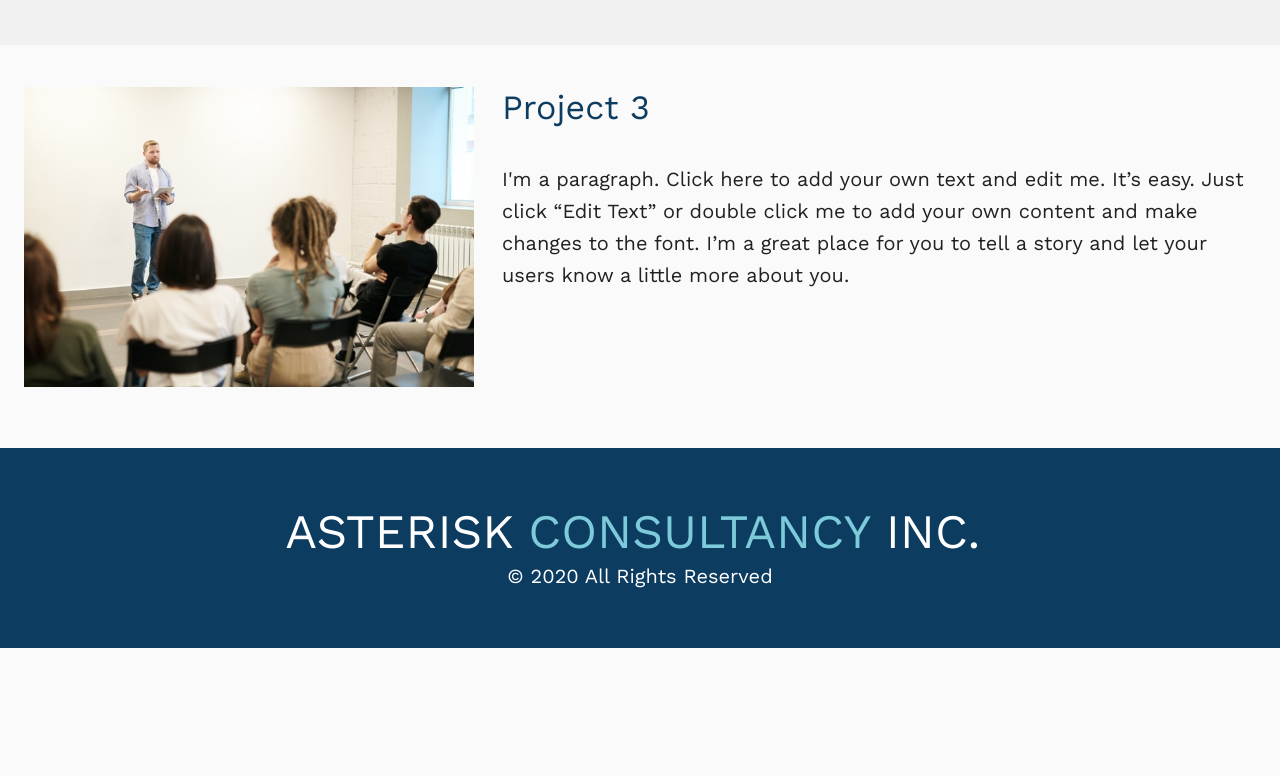
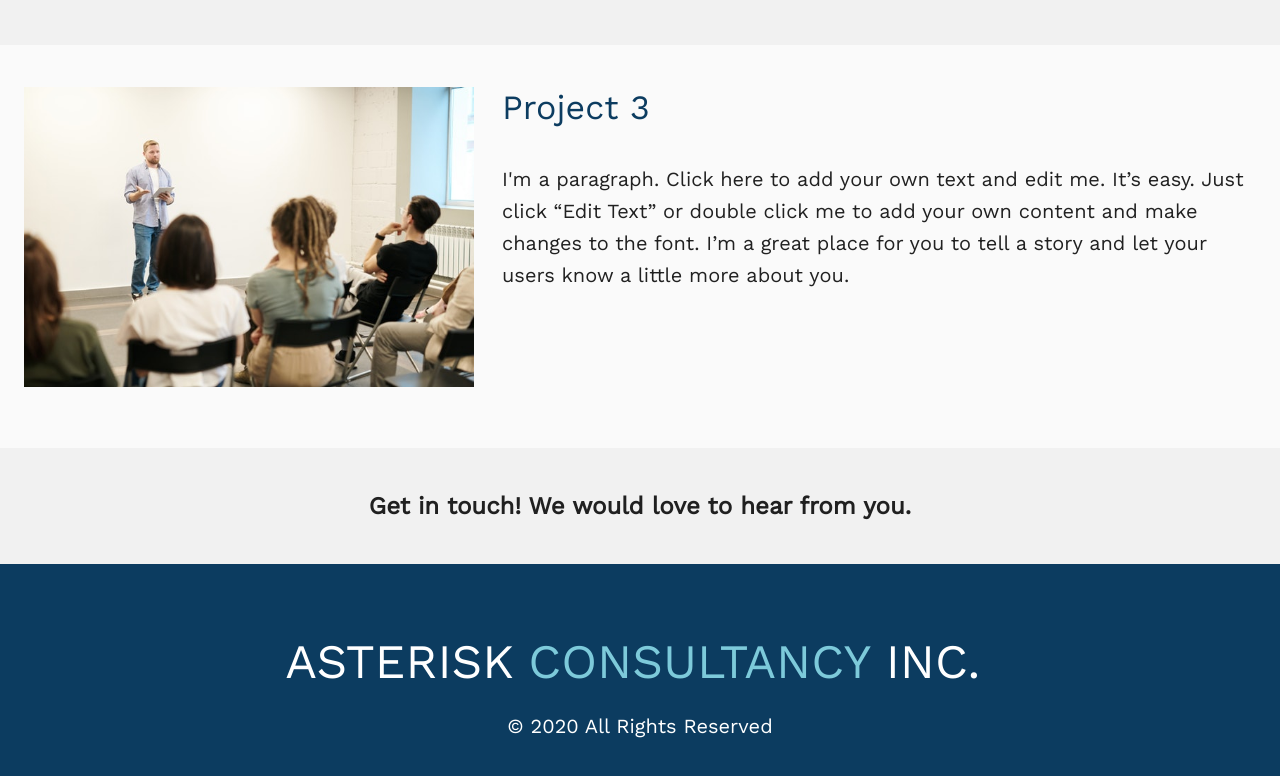
Before and after one commit to Haidoe/asterisk-co, a React (Create React App) app: page / in a window 1280 px wide. Shown: the part 3732-4508 px from the top of the page. Before the commit the page ends 4380 px from the top, so only its background shows below. Built offline with nearby package versions, Linux system fonts and the light colour scheme.

Commit message:
Added GetInTouch at Home Page

```diff
--- a/src/App.js
+++ b/src/App.js
@@ -7,6 +7,7 @@ import AboutUs from "./components/AboutUs";
 import Projects from "./components/Projects";
 import Footer from "./components/Footer";
 import Fab from "./components/Fab";
+import GetInTouch from "./components/GetInTouch";
 
 const App = () => (
   <Layout>
@@ -16,6 +17,7 @@ const App = () => (
     <AboutUs />
     <Projects />
     <Fab />
+    <GetInTouch />
     <Footer />
   </Layout>
 );
--- a/src/components/Footer/index.js
+++ b/src/components/Footer/index.js
@@ -7,7 +7,10 @@ import { Typography } from "@material-ui/core";
 const useStyles = makeStyles(theme => ({
   box: {
     background: theme.palette.primary.main,
-    padding: "4em"
+    padding: "5em",
+    [theme.breakpoints.down("sm")]: {
+      padding: "3em"
+    }
   },
   container: {
     display: "flex",
@@ -27,6 +30,9 @@ const useStyles = makeStyles(theme => ({
     [theme.breakpoints.down("xs")]: {
       fontSize: "1.5em"
     }
+  },
+  credits: {
+    marginTop: "1em"
   }
 }));
 
@@ -48,7 +54,7 @@ const Footer = () => {
             </Typography>
           </section>
           <div className={classes.container}>
-            <Typography variant="h6">
+            <Typography variant="h6" className={classes.credits}>
               &#169; 2020 All Rights Reserved
             </Typography>
           </div>
--- /dev/null
+++ b/src/components/GetInTouch/index.js
@@ -0,0 +1,34 @@
+import React from "react";
+import Box from "@material-ui/core/Box";
+import Container from "@material-ui/core/Container";
+import Typography from "@material-ui/core/Typography";
+import { makeStyles } from "@material-ui/core/styles";
+
+const useStyles = makeStyles(theme => ({
+  box: {
+    background: "#f1f1f1",
+    padding: "3em 0"
+  },
+  typo: {
+    textAlign: "center",
+    fontWeight: "Bold",
+    "&:hover": {
+      color: theme.palette.primary.main
+    }
+  }
+}));
+
+const GetInTouch = () => {
+  const classes = useStyles();
+  return (
+    <Box className={classes.box}>
+      <Container>
+        <Typography variant="h5" className={classes.typo}>
+          Get in touch! We would love to hear from you.
+        </Typography>
+      </Container>
+    </Box>
+  );
+};
+
+export default GetInTouch;
```
